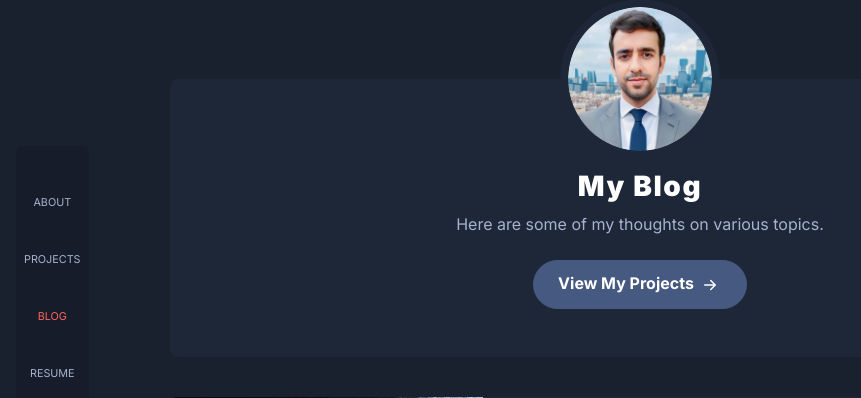
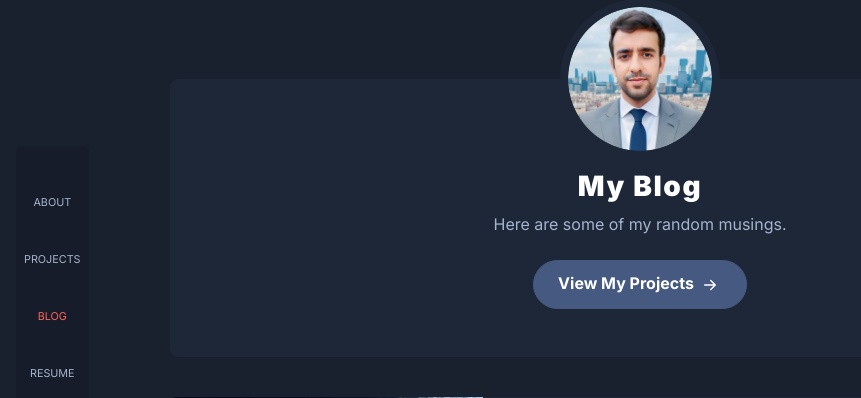
Before and after one commit to Madasar52/Shahzada-Latif-Portfolio, a Flask app: template templates/blog-home.html in a window 1280 px wide. Shown: the part 71-469 px from the top of the page, without its empty margins (0-861 px from the left). Run offline with Flask 3, Linux system fonts and the light colour scheme; the template is opened without the code that fills it, so the values that code supplies are empty; some libraries are stand-ins or nearby versions.

Commit message:
Commit 21

```diff
--- a/templates/blog-home.html
+++ b/templates/blog-home.html
@@ -111,7 +111,7 @@
 						<div class="intro-holder">
 							<h2 class="intro-name text-center">My Blog</h2>
 							<div class="profile-intro text-md-center  limit-max-width mx-auto">
-							    <p>Here are some of my thoughts on various topics.</p>
+							    <p>Here are some of my random musings.</p>
 							</div>
 							<div class="section-cta text-center mt-4">
 								<a class="btn btn-secondary theme-btn-cta" href="{{ url_for('projects') }}">View My Projects<svg xmlns="http://www.w3.org/2000/svg" width="24" height="24" fill="currentColor" class="bi bi-arrow-right-short" viewBox="0 0 16 16">
```
